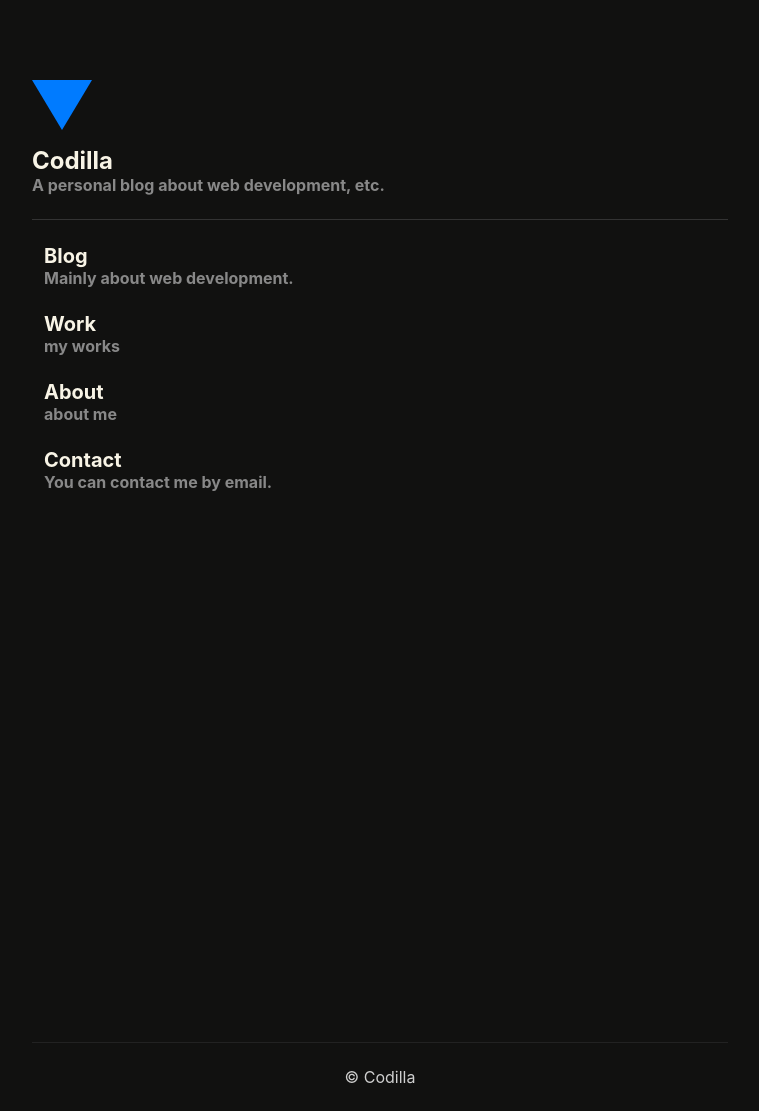
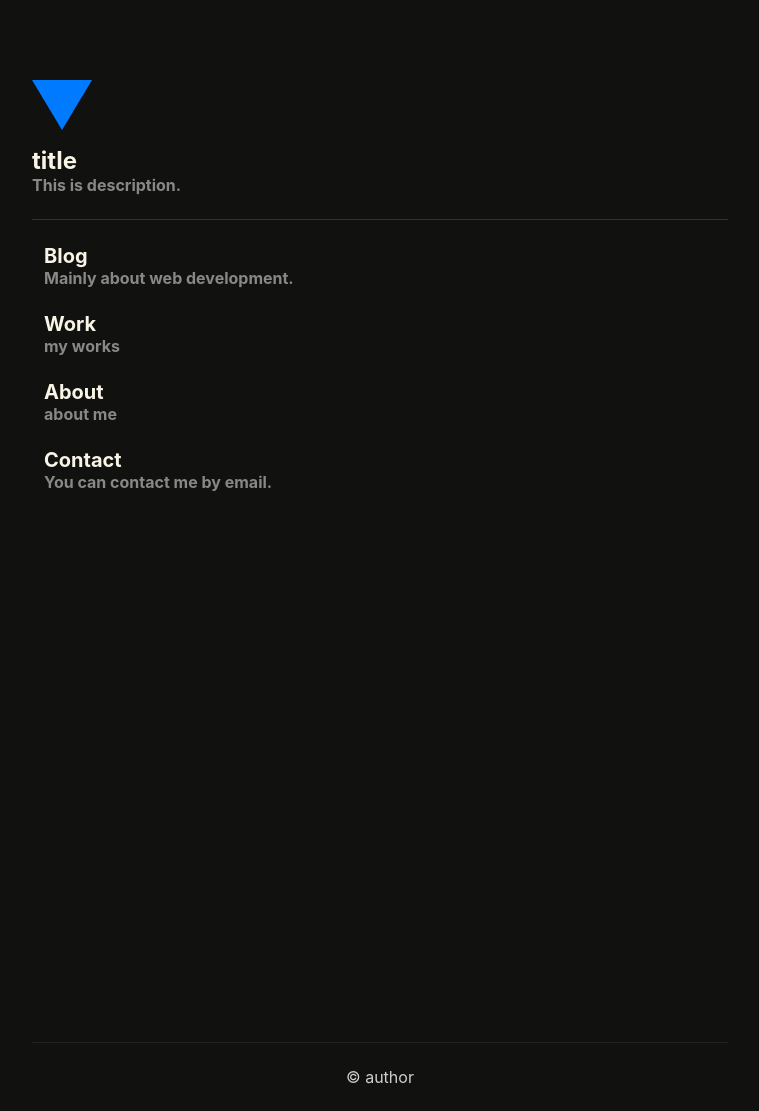
Before and after one commit to ark9f/myblog, a Next.js app: page / in a window 1280 px wide. Shown: the whole page, without its empty margins (260-1019 px from the left). Built offline with nearby package versions, Linux system fonts and the light colour scheme.

Commit message:
add siteConfig.js

```diff
--- /dev/null
+++ b/siteConfig.js
@@ -0,0 +1,7 @@
+module.exports = {
+  metadata: {
+    title: `title`,
+    author: `author`,
+    description: `This is description.`,
+  }
+}
--- a/src/components/footer.js
+++ b/src/components/footer.js
@@ -1,9 +1,10 @@
+import { metadata } from '../../siteConfig'
 import styles from '../styles/footer.module.scss'
 
 const Footer = () => {
   return (
     <footer className={styles.footer}>
-      &copy; Codilla
+      &copy; {metadata.author}
     </footer>
   )
 }
--- a/src/components/header.js
+++ b/src/components/header.js
@@ -3,7 +3,7 @@ import styles from '../styles/header.module.scss'
 import React, {useState} from 'react'
 import {BiChevronDown} from 'react-icons/bi'
 import { useRouter } from 'next/router'
-
+import { metadata } from '../../siteConfig'
 
 const Header = (props) => {
 
@@ -17,7 +17,7 @@ const Header = (props) => {
         <span className={styles.headerSmallIcon}></span>
         <Link href="/">
           <a>
-          Codilla
+          {metadata.title}
           </a>
         </Link>
         <p>{path.pathname}</p>
--- a/src/pages/index.js
+++ b/src/pages/index.js
@@ -2,13 +2,18 @@ import style from "../styles/index.module.scss"
 import Link from 'next/link'
 import Layout from "../components/layout"
 import Seo from "../components/seo"
+import { metadata } from "../../siteConfig"
 
 const Index = () => {
   return (
     <Layout>
       <Seo title="top" description="top"/>
-      <h1 className={style.title}>Codilla</h1>
-      <h2 className={style.explanation}>A personal blog about web development, etc.</h2>
+      <h1 className={style.title}>
+        {metadata.title}
+      </h1>
+      <h2 className={style.explanation}>
+        {metadata.description}
+      </h2>
       <ul className={style.menu}>
         <li>
           <Link href="/blog"><a>Blog</a></Link>
```
